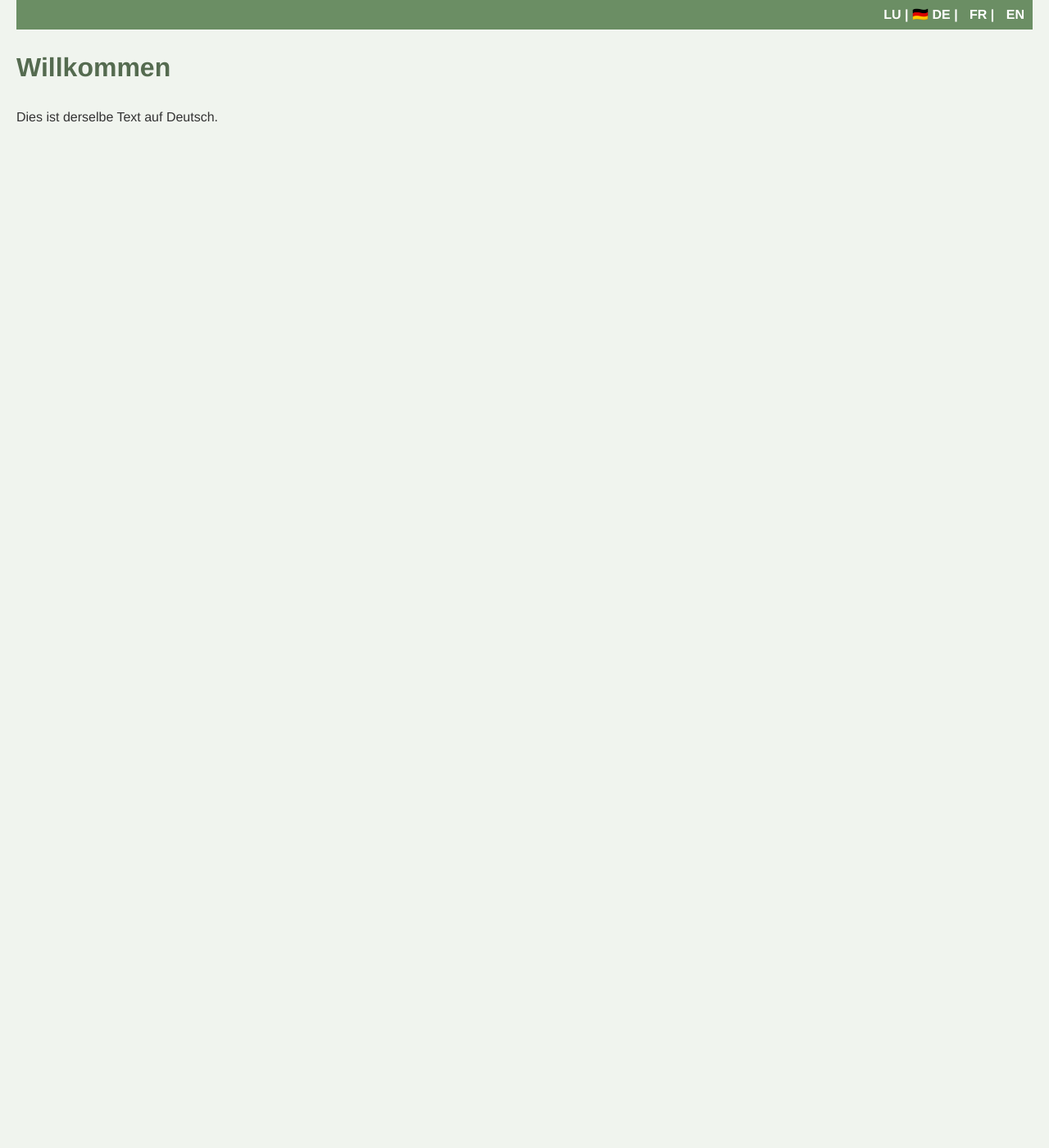
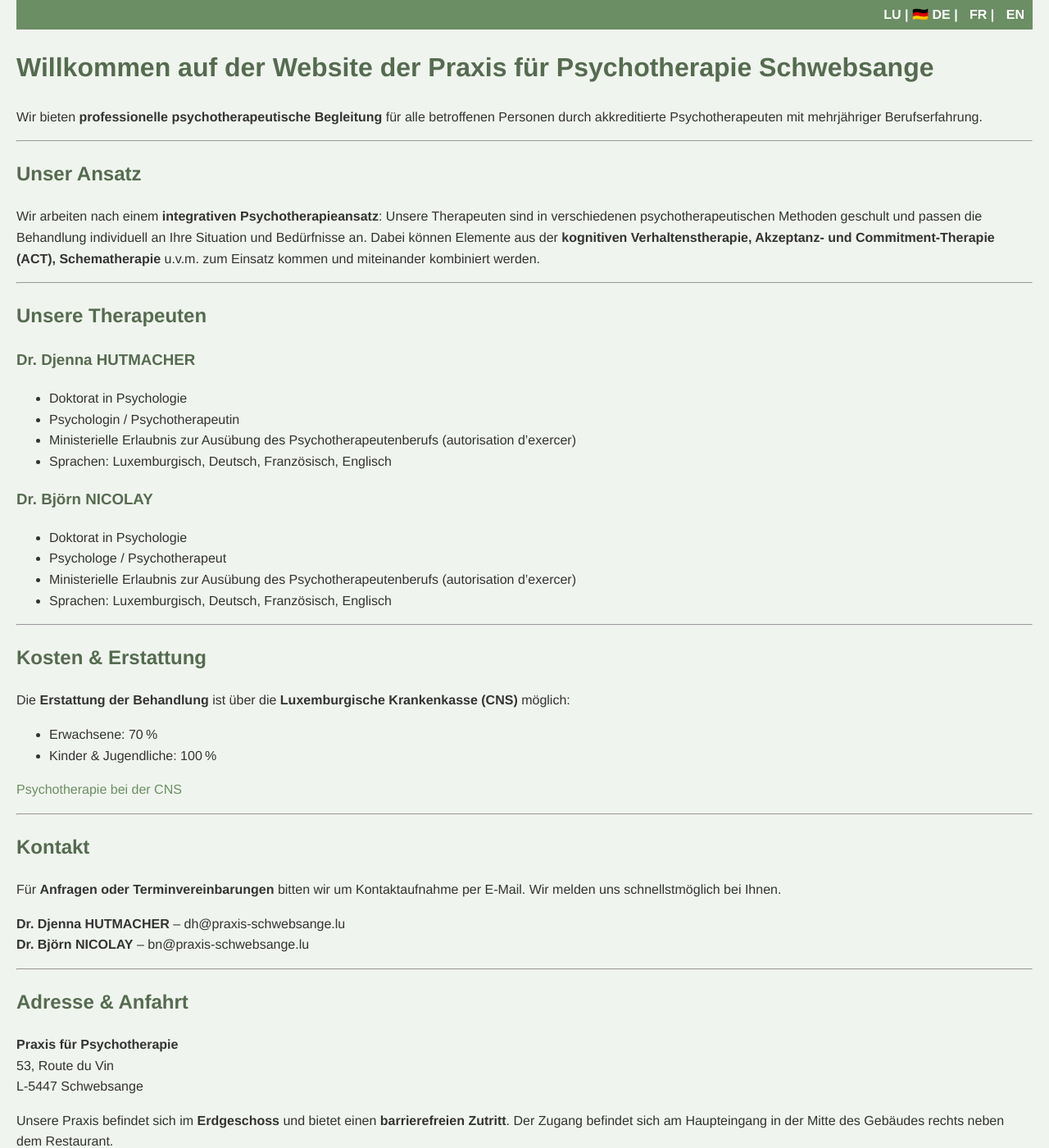
Before and after one commit to bjoernbrightside/praxis-schwebsange, a Jekyll site: the page built from de/index.md, in a window 1280 px wide and 1400 px high. Shown: the whole window at 82% size. Built offline with Jekyll 4.4.1, drawn with Linux system fonts in a browser that asks for light colours; some of the changed text lies outside the part shown.

Commit message:
Update index.md

```diff
--- a/de/index.md
+++ b/de/index.md
@@ -6,6 +6,60 @@ layout: default
 <a href="/praxis-schwebsange/lb/">LU</a> | 🇩🇪 <b>DE</b> | <a href="/praxis-schwebsange/fr/">FR</a> | <a href="/praxis-schwebsange/en/">EN</a>
 </div>
 
-# Willkommen
+# Willkommen auf der Website der Praxis für Psychotherapie Schwebsange
 
-Dies ist derselbe Text auf Deutsch.
+Wir bieten **professionelle psychotherapeutische Begleitung** für alle betroffenen Personen durch akkreditierte Psychotherapeuten mit mehrjähriger Berufserfahrung.
+
+---
+
+## Unser Ansatz
+
+Wir arbeiten nach einem **integrativen Psychotherapieansatz**: Unsere Therapeuten sind in verschiedenen psychotherapeutischen Methoden geschult und passen die Behandlung individuell an Ihre Situation und Bedürfnisse an. Dabei können Elemente aus der **kognitiven Verhaltenstherapie, Akzeptanz- und Commitment-Therapie (ACT), Schematherapie** u.v.m. zum Einsatz kommen und miteinander kombiniert werden.
+
+---
+
+## Unsere Therapeuten
+
+### Dr. Djenna HUTMACHER
+- Doktorat in Psychologie
+- Psychologin / Psychotherapeutin
+- Ministerielle Erlaubnis zur Ausübung des Psychotherapeutenberufs (autorisation d’exercer)
+- Sprachen: Luxemburgisch, Deutsch, Französisch, Englisch
+
+### Dr. Björn NICOLAY
+- Doktorat in Psychologie
+- Psychologe / Psychotherapeut
+- Ministerielle Erlaubnis zur Ausübung des Psychotherapeutenberufs (autorisation d’exercer)
+- Sprachen: Luxemburgisch, Deutsch, Französisch, Englisch
+
+---
+
+## Kosten & Erstattung
+
+Die **Erstattung der Behandlung** ist über die **Luxemburgische Krankenkasse (CNS)** möglich:
+- Erwachsene: 70 %
+- Kinder & Jugendliche: 100 %
+
+[Psychotherapie bei der CNS](https://cns.public.lu/de/assure/remboursements/prestations-remboursees/prestations-medicales/psychotherapie.html)
+
+---
+
+## Kontakt
+
+Für **Anfragen oder Terminvereinbarungen** bitten wir um Kontaktaufnahme per E-Mail. Wir melden uns schnellstmöglich bei Ihnen.
+
+**Dr. Djenna HUTMACHER** – dh@praxis-schwebsange.lu
+**Dr. Björn NICOLAY** – bn@praxis-schwebsange.lu
+
+---
+
+## Adresse & Anfahrt
+
+**Praxis für Psychotherapie**
+53, Route du Vin
+L-5447 Schwebsange
+
+Unsere Praxis befindet sich im **Erdgeschoss** und bietet einen **barrierefreien Zutritt**. Der Zugang befindet sich am Haupteingang in der Mitte des Gebäudes rechts neben dem Restaurant.
+Öffentliche Parkplätze stehen in direkter Nähe zur Verfügung.
+
+Wir freuen uns auf Sie!
```
